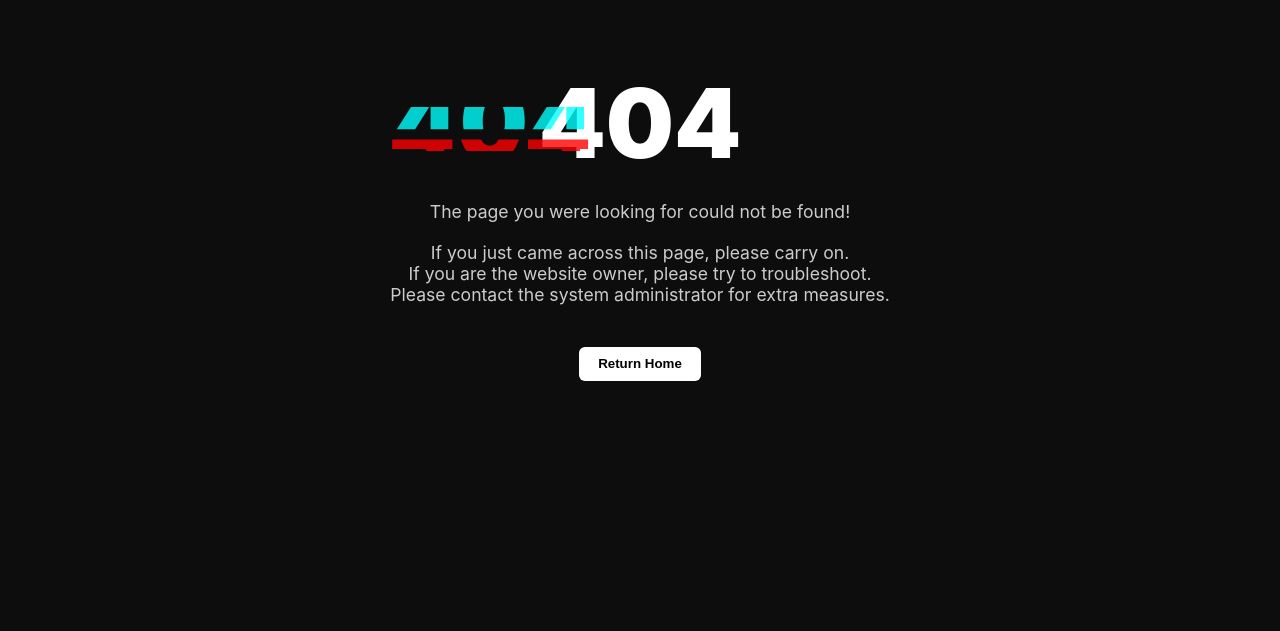
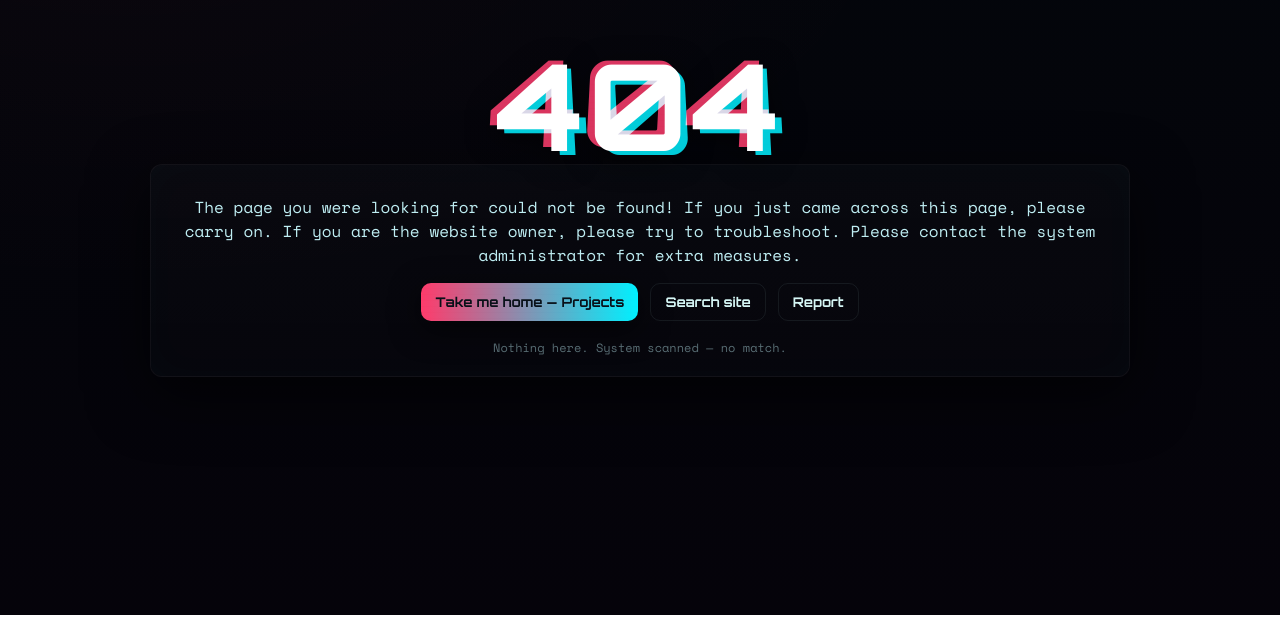
Before and after one commit to reallytyler/errors, a plain HTML site: page 404/index.html in a window 1280 px wide. Shown: the part 185-816 px from the top of the page. Drawn offline with nearby package versions, Linux system fonts and the light colour scheme.

Commit message:
Update index.html

```diff
--- a/404/index.html
+++ b/404/index.html
@@ -1,80 +1,125 @@
-<!DOCTYPE html>
+<!doctype html>
 <html lang="en">
 <head>
-<meta charset="UTF-8">
-<meta name="viewport" content="width=device-width, initial-scale=1.0">
-<title>404 Not Found</title>
+<meta charset="utf-8" />
+<meta name="viewport" content="width=device-width,initial-scale=1" />
+<title>404 — Not Found</title>
 <style>
-  body {
-    background: #0d0d0d;
-    color: #fff;
-    font-family: 'Inter', sans-serif;
-    display: flex;
-    align-items: center;
-    justify-content: center;
-    height: 100vh;
-    overflow: hidden;
+  @import url('https://fonts.googleapis.com/css2?family=Orbitron:wght@700;900&family=Space+Mono&display=swap');
+  :root{
+    --bg:#05030a;
+    --glitch1:#ff3b6b;
+    --glitch2:#00f0ff;
+    --muted:#d6f7f6;
+    --card:#071018;
   }
-  .glitch {
-    font-size: 6rem;
-    font-weight: 900;
-    position: relative;
-    color: #fff;
+  html,body{height:100%}
+  body{
+    margin:0;
+    background:
+      radial-gradient(800px 400px at 10% 10%, rgba(255,59,107,0.03), transparent),
+      linear-gradient(180deg,#03060b 0%, #05030a 100%);
+    color:var(--muted);
+    font-family: "Space Mono", monospace;
+    display:flex;align-items:center;justify-content:center;
+    overflow:hidden;
   }
-  .glitch::before, .glitch::after {
-    content: "404";
-    position: absolute;
-    left: 0;
-    top: 0;
-    opacity: 0.8;
+
+  .wrap{width:min(980px,94%);text-align:center;padding:30px;border-radius:14px;position:relative}
+
+  .big {
+    font-family:"Orbitron",sans-serif;
+    font-size:120px; line-height:0.85;
+    position:relative;color:#fff;text-transform:uppercase;
+    letter-spacing:4px;text-shadow: 0 6px 30px rgba(0,0,0,0.8);
   }
-  .glitch::before {
-    color: #f00;
-    transform: translate(-2px, 2px);
-    animation: glitch 0.3s infinite;
+
+  /* glitch layers */
+  .big::before, .big::after{
+    content:"404";
+    position:absolute;left:0;top:0;width:100%;
+    clip-path: inset(0 0 0 0);
+    opacity:0.85;
   }
-  .glitch::after {
-    color: #0ff;
-    transform: translate(2px, -2px);
-    animation: glitch 0.3s infinite reverse;
+  .big::before{ color:var(--glitch1); transform:translate(-6px, -4px) skew(-3deg); mix-blend-mode:screen; animation:gl1 2.8s infinite; }
+  .big::after{ color:var(--glitch2); transform:translate(6px, 4px) skew(3deg); mix-blend-mode:screen; animation:gl2 3.1s infinite; }
+
+  @keyframes gl1{
+    0%{clip-path:inset(0 0 0 0)}
+    10%{clip-path:inset(10% 0 70% 0)}
+    20%{clip-path:inset(50% 0 20% 0)}
+    30%{clip-path:inset(5% 0 80% 0)}
+    40%{clip-path:inset(0 0 0 0)}
   }
-  @keyframes glitch {
-    0% { clip-path: inset(0 0 90% 0); }
-    20% { clip-path: inset(10% 0 80% 0); }
-    40% { clip-path: inset(40% 0 40% 0); }
-    60% { clip-path: inset(80% 0 10% 0); }
-    100% { clip-path: inset(0 0 90% 0); }
+  @keyframes gl2{
+    0%{clip-path:inset(0 0 0 0)}
+    15%{clip-path:inset(40% 0 20% 0)}
+    35%{clip-path:inset(10% 0 60% 0)}
+    60%{clip-path:inset(0 0 0 0)}
   }
-  .text {
-    text-align: center;
-    max-width: 600px;
+
+  .card {
+    margin-top:8px;
+    background:linear-gradient(180deg, rgba(255,255,255,0.02), rgba(255,255,255,0.01));
+    border:1px solid rgba(255,255,255,0.04);
+    padding:20px;border-radius:12px;
+    box-shadow: 0 18px 60px rgba(0,0,0,0.65), 0 0 40px rgba(0,240,255,0.02) inset;
   }
-  p {
-    color: #ccc;
-    margin-top: 20px;
-    font-size: 1.1rem;
+
+  .desc { color: #bfeef3; font-size:16px; margin:10px 0 16px; }
+  .actions{display:flex;gap:12px;justify-content:center;flex-wrap:wrap}
+  .btn{
+    background:transparent;border:1px solid rgba(191,238,243,0.08);padding:10px 14px;border-radius:10px;
+    color:var(--muted);cursor:pointer;font-weight:700;font-family:"Orbitron",sans-serif;
   }
-  button {
-    margin-top: 1.5rem;
-    background: #fff;
-    color: #000;
-    border: none;
-    padding: 0.6rem 1.2rem;
-    border-radius: 6px;
-    cursor: pointer;
-    font-weight: bold;
+  .btn.primary{
+    background:linear-gradient(90deg,#ff3b6b,#00f0ff);color:#081018;border:0;box-shadow:0 8px 30px rgba(0,0,0,0.6);
   }
-  button:hover { background: #0ff; color: #000; }
+
+  .scanlines{
+    position:absolute;inset:0;pointer-events:none;background-image:linear-gradient(rgba(0,0,0,0.05) 1px, transparent 1px);
+    background-size:100% 6px;mix-blend-mode:overlay;opacity:0.35;
+  }
+
+  footer{margin-top:18px;font-size:12px;color:rgba(191,238,243,0.45)}
+
+  @media (max-width:640px){
+    .big{font-size:72px}
+    .card{padding:14px}
+  }
 </style>
 </head>
 <body>
-  <div class="text">
-    <div class="glitch">404</div>
-    <p>The page you were looking for could not be found!</p>
-    <p>If you just came across this page, please carry on.<br>
-       If you are the website owner, please try to troubleshoot.<br>
-       Please contact the system administrator for extra measures.</p>
-    <button onclick="window.location.href='/'">Return Home</button>
+  <div class="wrap" role="main" aria-labelledby="h404">
+    <div class="big" id="h404">404</div>
+
+    <div class="card" role="region" aria-label="404 message">
+      <div class="desc">
+        The page you were looking for could not be found!
+        If you just came across this page, please carry on.
+        If you are the website owner, please try to troubleshoot.
+        Please contact the system administrator for extra measures.
+      </div>
+
+      <div class="actions">
+        <button class="btn primary" onclick="location.href='index.html'">Take me home — Projects</button>
+        <button class="btn" onclick="searchSite()">Search site</button>
+        <button class="btn" onclick="report404()">Report</button>
+      </div>
+      <footer>Nothing here. System scanned — no match.</footer>
+    </div>
+
+    <div class="scanlines" aria-hidden="true"></div>
   </div>
+
+<script>
+  function searchSite(){
+    const q = prompt('Quick search (site):','');
+    if(q!==null && q.trim()!=='') window.location.href = 'https://www.google.com/search?q='+encodeURIComponent(q+' site:'+location.hostname);
+  }
+  function report404(){
+    location.href = 'mailto:nottylerxddd@gmail.com?subject=404%20report&body=I%20found%20a%20404%20on%20'+encodeURIComponent(location.href);
+  }
+</script>
 </body>
 </html>
```
